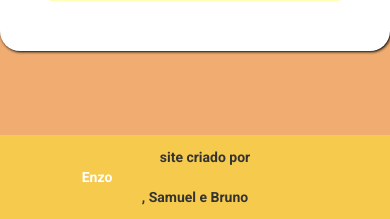
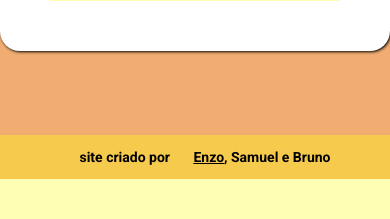
Before and after one commit to enzoDante/programa-php, a PHP site: page / in a window 390 px wide. Shown: the part 1925-2144 px from the top of the page. After the commit the page ends 2104 px from the top, so only its background shows below. Run offline with PHP 8.4, Linux system fonts and the light colour scheme.

Commit message:
Update style.css

```diff
--- a/coisas-aulaescola/projeto01/estilos/style.css
+++ b/coisas-aulaescola/projeto01/estilos/style.css
@@ -80,9 +80,22 @@ footer{
     background-color: #f7d343c5;
     margin-top: 10vh; /*distância em "view height" do elemento acima*/
     padding: 2px;
+    color: black;
+}
+footer a{
+    color: black;
+    text-decoration: underline;
 }
 footer > p{
     margin: 10px;
     text-align: center;
     font-weight: bold;
 }
+@media screen and (max-width: 500px) {
+    footer{
+        text-align: center;
+    }
+    footer a{
+        display: inline-block;
+    }
+}
```
